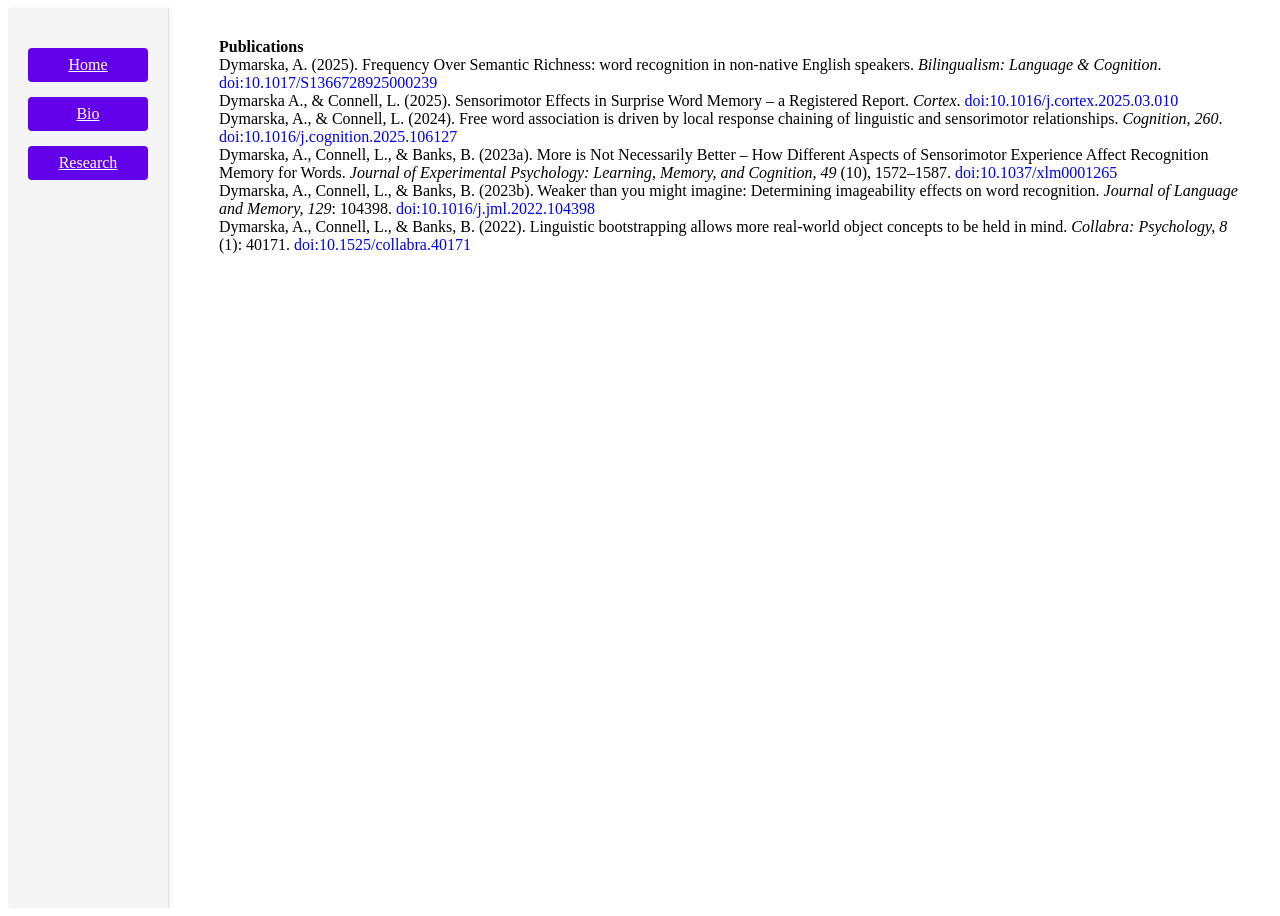
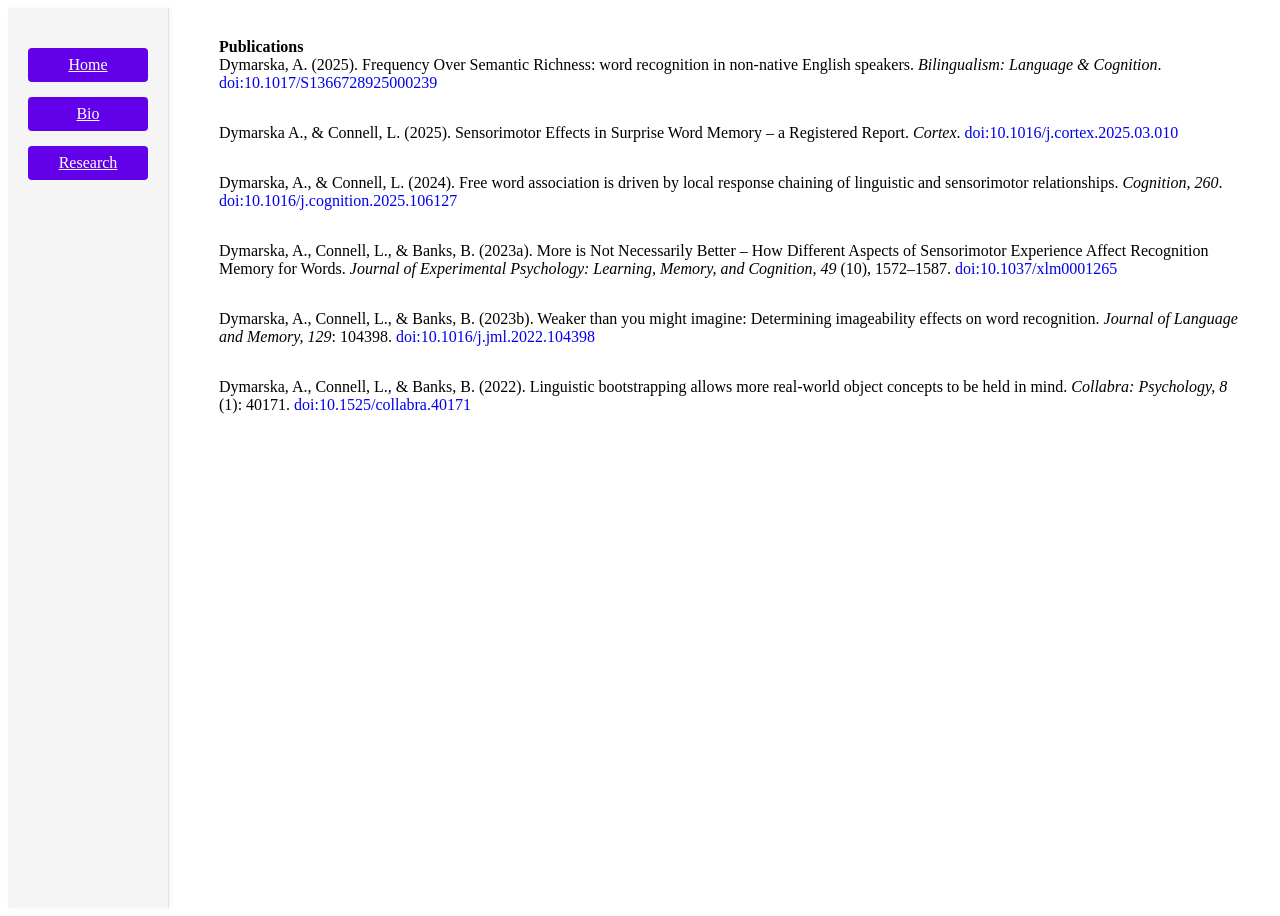
Before and after one commit to AgataDymarska/agatadymarska.github.io, a Jekyll site: the page built from research.md, in a window 1280 px wide. Built offline with Jekyll 4.4.1, drawn with Linux system fonts in a browser that asks for light colours.

Commit message:
Update style.css

```diff
--- a/assets/css/style.css
+++ b/assets/css/style.css
@@ -18,8 +18,9 @@
   color: revert;
 }
 
-p {
-  margin-bottom: 2em; /* 2x font size spacing */
+.container p,
+.content p {
+  margin-bottom: 2em;
 }
 /* ===== Sidebar ===== */
 .sidebar {
```
